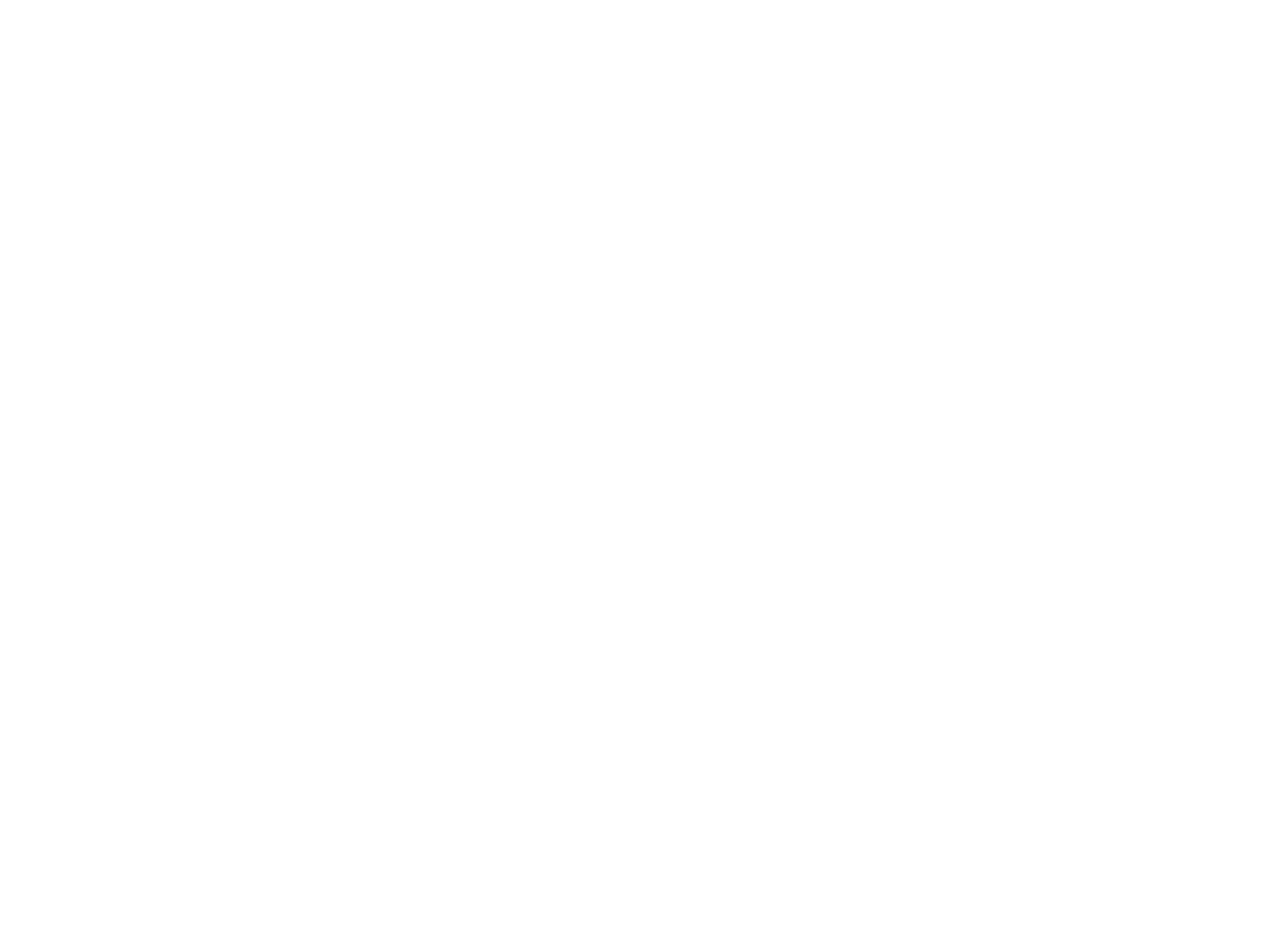
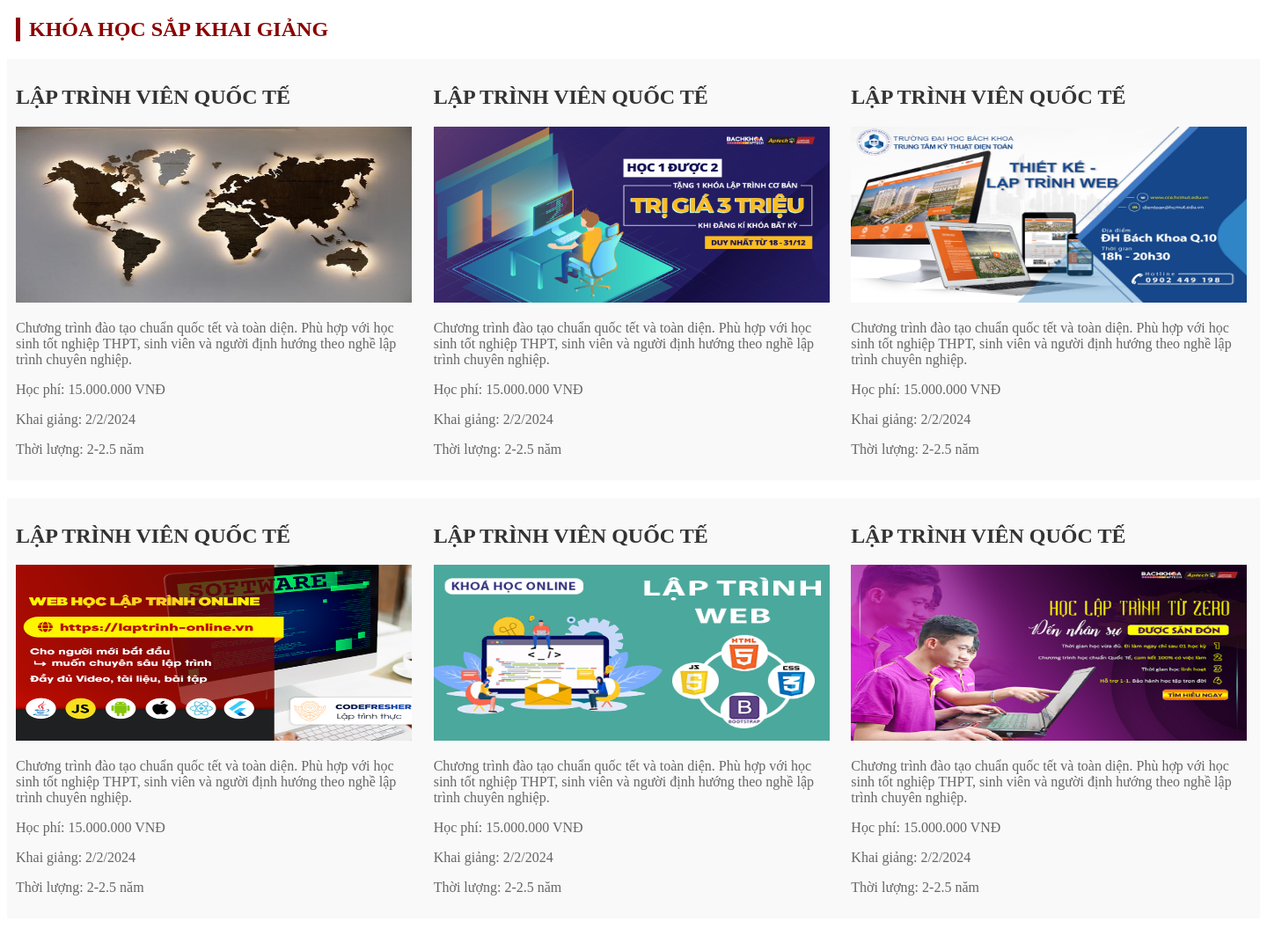
Before and after one commit to HoangNguyet/2024_CSE485_CongngheWeb, a PHP site: page /course.php in a window 1440 px wide. Before the commit the page is empty. Shown: the whole page at 88% size. Before the commit the page ends 800 px from the top, so only its background shows below. Run offline with PHP 8.4, Linux system fonts and the light colour scheme.

Commit message:
update project

```diff
--- a/project13/course.php
+++ b/project13/course.php
@@ -1 +1,101 @@
-<?php
+
+<!doctype html>
+<html lang="en" xmlns="http://www.w3.org/1999/html">
+<head>
+    <meta charset="UTF-8">
+    <meta name="viewport"
+          content="width=device-width, user-scalable=no, initial-scale=1.0, maximum-scale=1.0, minimum-scale=1.0">
+    <meta http-equiv="X-UA-Compatible" content="ie=edge">
+    <title>MY COURSES</title>
+    <link rel="stylesheet", href="assets/style.css">
+</head>
+<body>
+    <div id="nav1">
+        <h2>KHÓA HỌC SẮP KHAI GIẢNG</h2>
+    </div>
+    <?php
+    $courses1 = [
+        [
+            'title' => 'LẬP TRÌNH VIÊN QUỐC TẾ',
+            'image' => 'assets\image\world.jpg',
+            'description' => 'Chương trình đào tạo chuẩn quốc tết và toàn diện. Phù hợp với học sinh tốt nghiệp THPT, sinh viên và người định hướng theo nghề lập trình chuyên nghiệp.',
+            'fee' => '15.000.000 VNĐ',
+            'start_date'=> '2/2/2024',
+            'duration'=> '2-2.5 năm'
+        ],
+        [
+            'title' => 'LẬP TRÌNH VIÊN QUỐC TẾ',
+            'image' => 'assets\image\1200x628-4-.png',
+            'description' => 'Chương trình đào tạo chuẩn quốc tết và toàn diện. Phù hợp với học sinh tốt nghiệp THPT, sinh viên và người định hướng theo nghề lập trình chuyên nghiệp.',
+            'fee' => '15.000.000 VNĐ',
+            'start_date'=> '2/2/2024',
+            'duration'=> '2-2.5 năm'
+        ],
+        [
+            'title' => 'LẬP TRÌNH VIÊN QUỐC TẾ',
+            'image' => 'assets\image\baiviet-tkw.jpg',
+            'description' => 'Chương trình đào tạo chuẩn quốc tết và toàn diện. Phù hợp với học sinh tốt nghiệp THPT, sinh viên và người định hướng theo nghề lập trình chuyên nghiệp.',
+            'fee' => '15.000.000 VNĐ',
+            'start_date'=> '2/2/2024',
+            'duration'=> '2-2.5 năm'
+        ]
+    ];
+    ?>
+<!--    Hiến thị danh sách khóa học-->
+    <div class="courses-container">
+        <?php foreach ($courses1 as $course): ?>
+            <div class="course">
+                <h2><?php echo $course['title']; ?></h2>
+                <?php if (!empty($course['image'])): ?>
+                    <img src="<?php echo $course['image']; ?>"
+                <?php endif; ?> </br>
+                <p><?php echo $course['description']; ?></p>
+                <p>Học phí: <?php echo $course['fee']; ?></p>
+                <p>Khai giảng: <?php echo $course['start_date']; ?></p>
+                <p>Thời lượng: <?php echo $course['duration']; ?></p>
+            </div>
+        <?php endforeach; ?>
+    </div>
+    <?php
+    $courses2 = [
+        [
+            'title' => 'LẬP TRÌNH VIÊN QUỐC TẾ',
+            'image' => 'assets\image\banner2-848x548.png',
+            'description' => 'Chương trình đào tạo chuẩn quốc tết và toàn diện. Phù hợp với học sinh tốt nghiệp THPT, sinh viên và người định hướng theo nghề lập trình chuyên nghiệp.',
+            'fee' => '15.000.000 VNĐ',
+            'start_date'=> '2/2/2024',
+            'duration'=> '2-2.5 năm'
+        ],
+        [
+            'title' => 'LẬP TRÌNH VIÊN QUỐC TẾ',
+            'image' => 'assets\image\lập-trình-web-min.png',
+            'description' => 'Chương trình đào tạo chuẩn quốc tết và toàn diện. Phù hợp với học sinh tốt nghiệp THPT, sinh viên và người định hướng theo nghề lập trình chuyên nghiệp.',
+            'fee' => '15.000.000 VNĐ',
+            'start_date'=> '2/2/2024',
+            'duration'=> '2-2.5 năm'
+        ],
+        [
+            'title' => 'LẬP TRÌNH VIÊN QUỐC TẾ',
+            'image' => 'assets\image\ltv.png',
+            'description' => 'Chương trình đào tạo chuẩn quốc tết và toàn diện. Phù hợp với học sinh tốt nghiệp THPT, sinh viên và người định hướng theo nghề lập trình chuyên nghiệp.',
+            'fee' => '15.000.000 VNĐ',
+            'start_date'=> '2/2/2024',
+            'duration'=> '2-2.5 năm'
+        ]
+    ];
+    ?>
+    <div class="courses-container">
+        <?php foreach ($courses2 as $course): ?>
+            <div class="course">
+                <h2><?php echo $course['title']; ?></h2>
+                <?php if (!empty($course['image'])): ?>
+                    <img src="<?php echo $course['image']; ?>"
+                <?php endif; ?> </br>
+                <p><?php echo $course['description']; ?></p>
+                <p>Học phí: <?php echo $course['fee']; ?></p>
+                <p>Khai giảng: <?php echo $course['start_date']; ?></p>
+                <p>Thời lượng: <?php echo $course['duration']; ?></p>
+            </div>
+        <?php endforeach; ?>
+    </div>
+</body>
```
